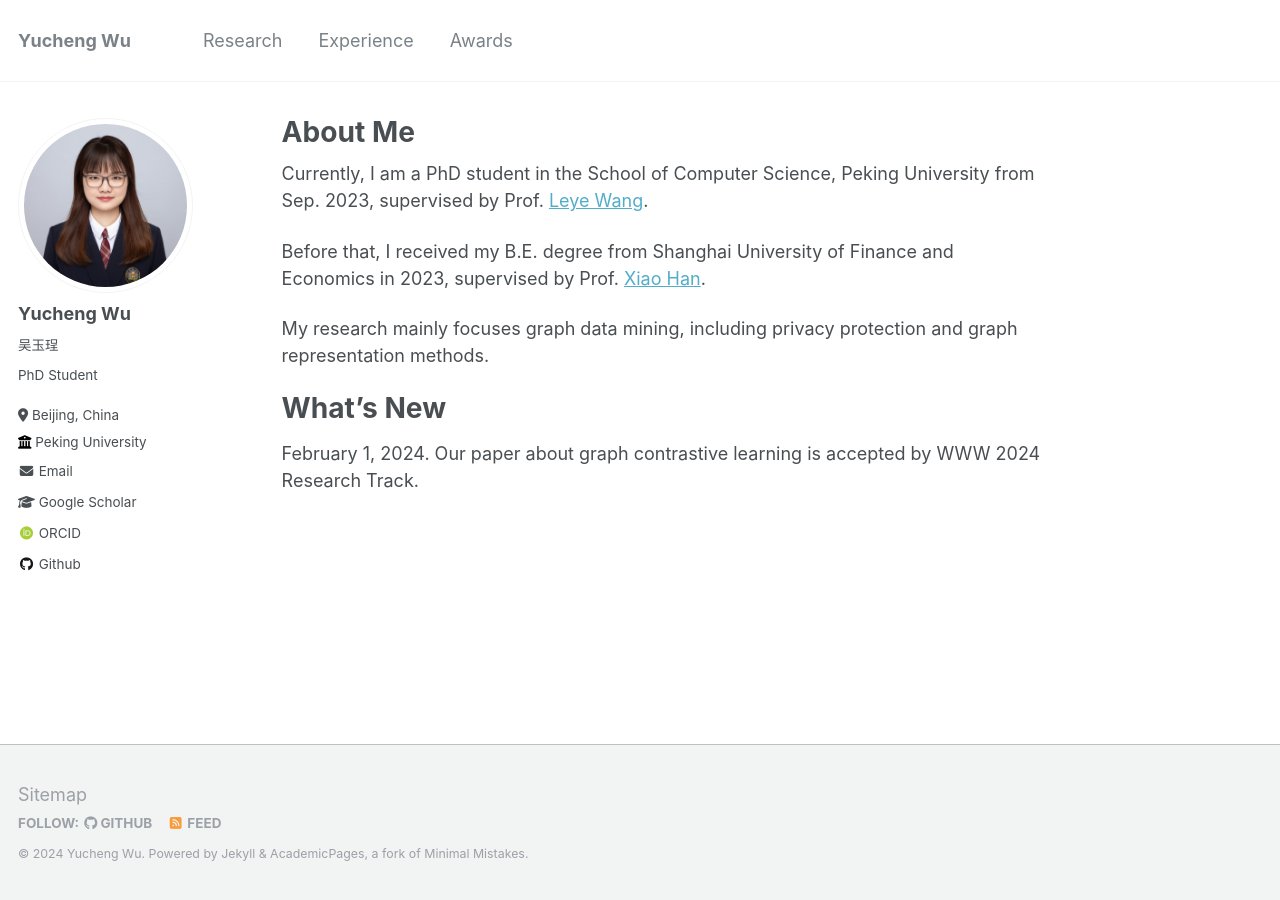
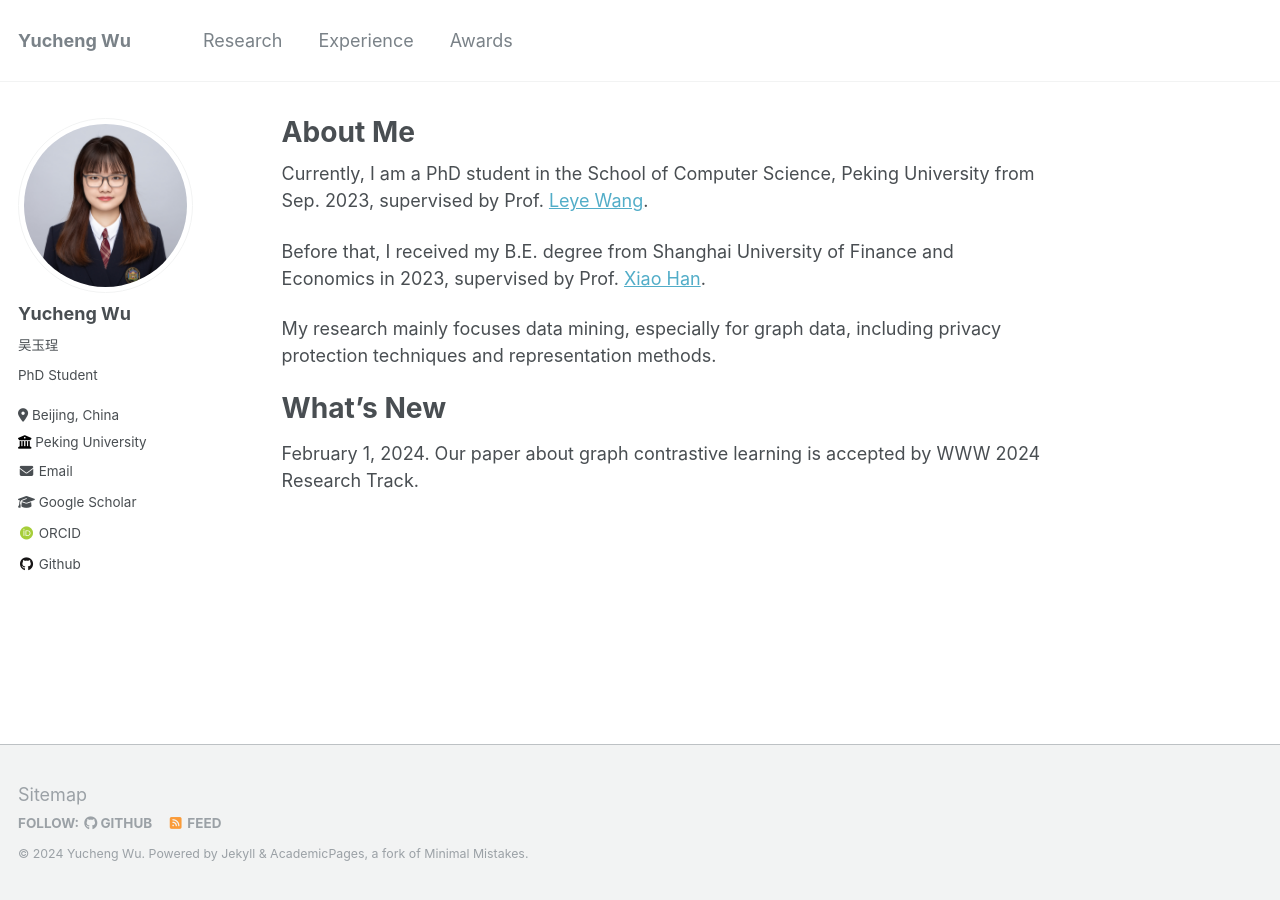
Before and after one commit to wuyucheng2002/wuyucheng2002.github.io, a Jekyll site: the page built from _pages/about.md, in a window 1280 px wide. Built offline with Jekyll 4.4.1, drawn with Linux system fonts in a browser that asks for light colours; some web fonts are replaced.

Commit message:
Update about.md

```diff
--- a/_pages/about.md
+++ b/_pages/about.md
@@ -11,7 +11,7 @@ Currently, I am a PhD student in the School of Computer Science, Peking Universi
 
 Before that, I received my B.E. degree from Shanghai University of Finance and Economics in 2023, supervised by Prof. [Xiao Han](http://simecv.sufe.edu.cn/page.aspx?id=54).
 
-My research mainly focuses graph data mining, including privacy protection and graph representation methods.
+My research mainly focuses data mining, especially for graph data, including privacy protection techniques and representation methods.
 
 
 What's New
```
